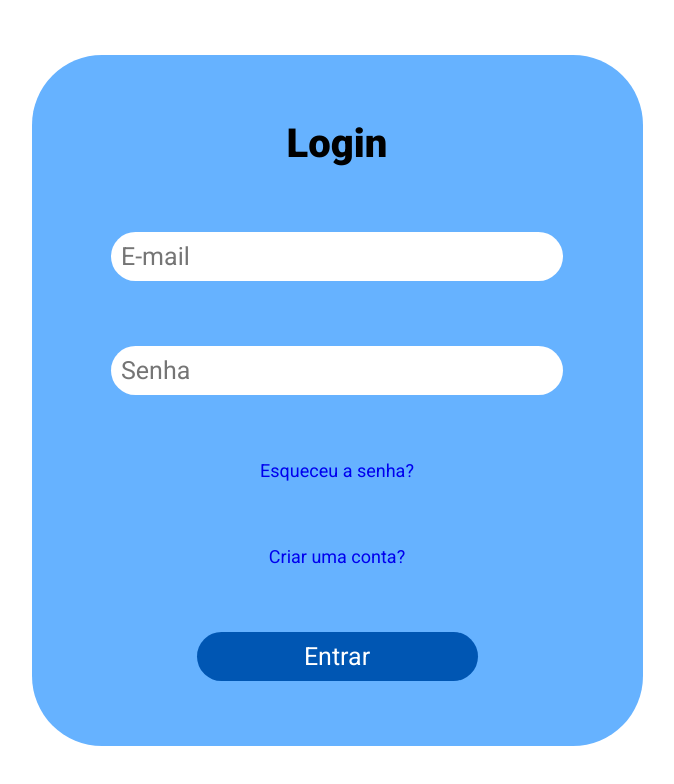
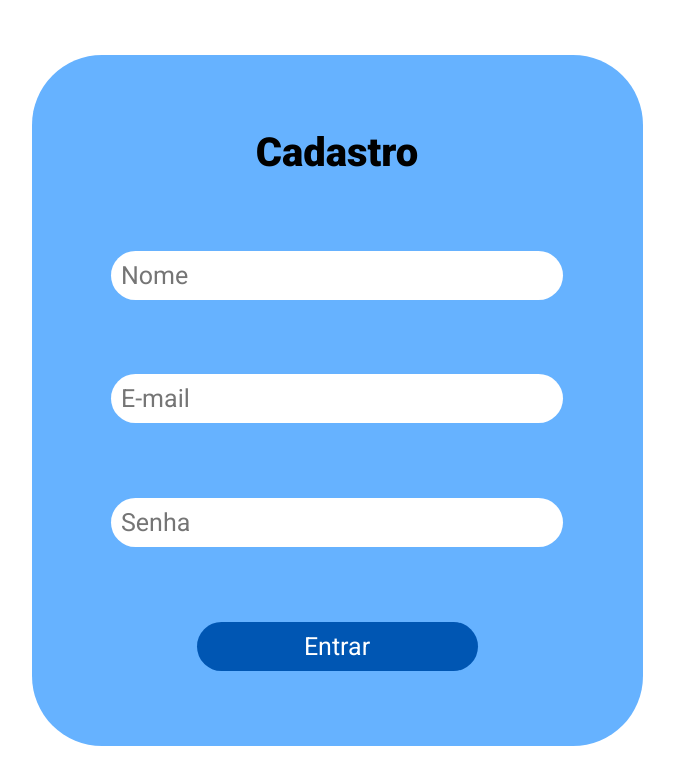
Before and after one commit to Matheus-AR/pi-frontend, a React (Vite) app: page /cadastro in a window 1280 px wide. Shown: the top 784 px of the page, without its empty margins (303-977 px from the left). Built offline with nearby package versions, Linux system fonts and the light colour scheme.

Commit message:
Criando tela, navegação e atualizando pacotes
Criando tela de cadastro de usuário

Criando uma navegação simples

Atualizando as dependências

```diff
--- a/src/App.jsx
+++ b/src/App.jsx
@@ -1,10 +1,12 @@
+import Cadastro from "./pages/Cadastro";
 import Login from "./pages/Login";
 
 function App() {
-
+    const index = 2;
   return (
     <>
-      <Login />
+      { index == 1 && <Login /> }
+      { index == 2 && <Cadastro /> }
     </>
   )
 }
--- /dev/null
+++ b/src/pages/Cadastro.css
@@ -0,0 +1,10 @@
+.cadastro-container {
+    display: flex;
+    flex-direction: column;
+    justify-content: space-evenly;
+    align-items: center;
+    width: 611px;
+    height: 691px;
+    border-radius: 70px;
+    background-color: #66B2FF;
+}
--- /dev/null
+++ b/src/pages/Cadastro.jsx
@@ -0,0 +1,18 @@
+import Botao from "../components/Botao";
+import Input from "../components/Input";
+import Titulo from "../components/Titulo";
+import "./Cadastro.css";
+
+function Cadastro() {
+    return (
+        <main className="cadastro-container">
+            <Titulo texto="Cadastro" />
+            <Input tipo="text" id="nome" texto="Nome" />
+            <Input tipo="email" id="email" texto="E-mail" />
+            <Input tipo="password" id="senha" texto="Senha" />
+            <Botao texto="Entrar" />
+        </main>
+    )
+}
+
+export default Cadastro;
```
Also changed, not shown: 1 other file (tests, documents, lock files or other folders).
